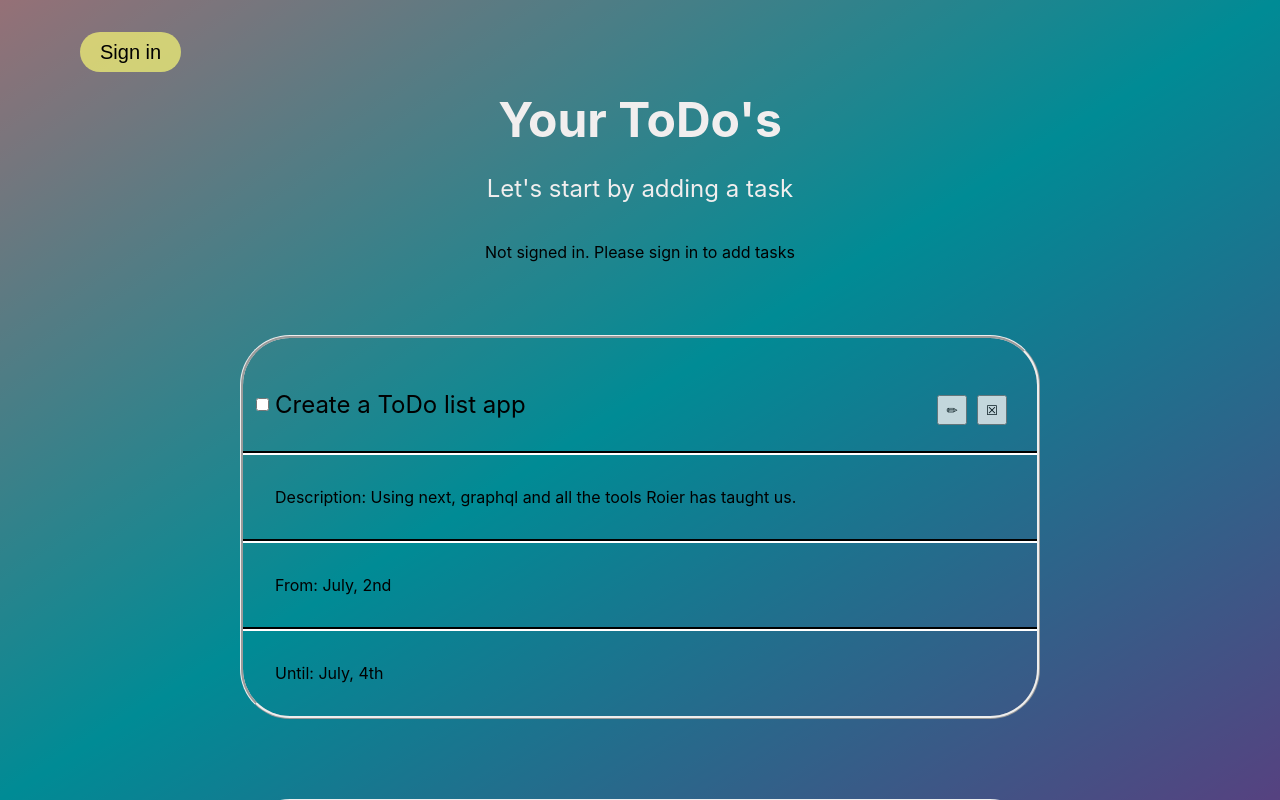
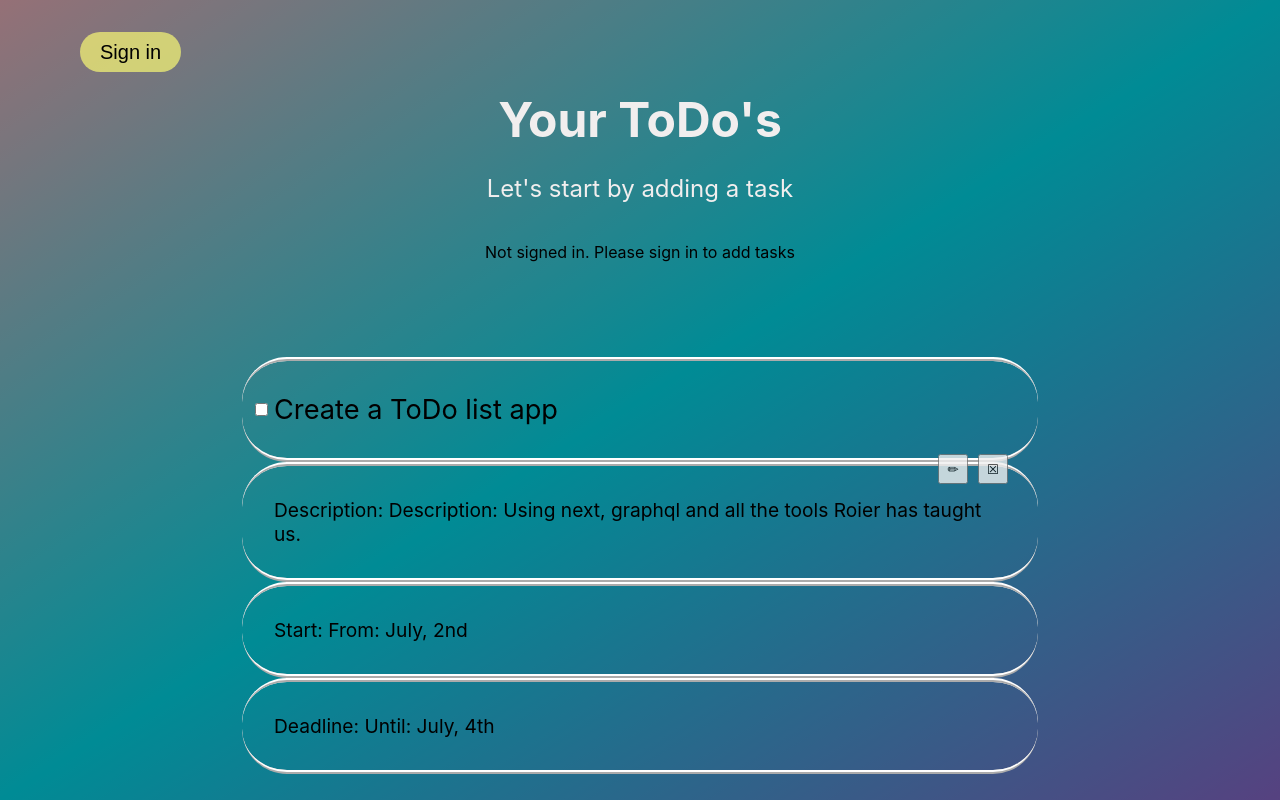
Before and after one commit to Marlon97/rockg6-ToDo-App, a Next.js app: page / in a window 1280 px wide. Built offline with nearby package versions, Linux system fonts and the light colour scheme; no server answers.

Commit message:
checkbox fixed, mainview style changed, datetime still unfixed

```diff
--- a/components/Popup/index.js
+++ b/components/Popup/index.js
@@ -18,7 +18,7 @@ const Popup = ({ onceSubmited, close }) => {
         <h3>Add new task...</h3>
         <form onSubmit={handleSubmit(onSubmit)} action="">
           <div className={styles["task-inputs"]}>
-            <input {...register("title")} type="text" placeholder="Title" />
+            <input {...register("title")} type="text" placeholder="Title" required />
             <textarea
               {...register("description")}
               rows="5"
@@ -27,9 +27,9 @@ const Popup = ({ onceSubmited, close }) => {
               placeholder="Your task description (optional)"
             ></textarea>
               <div>Start date:</div>
-              <input {...register("startDate")} type="datetime-local" id="startDate" name="startDate"  min="2020-06-07T00:01" max="2022-06-14T00:00" ></input>
+              <input {...register("startDate")} type="datetime-local" id="startDate" name="startDate"  min="2020-06-07T00:01" max="2022-06-14T00:00" required></input>
               <div>End date:</div>
-              <input {...register("endDate")} type="datetime-local" id="endDate" name="endDate"  min="2020-06-07T00:01" max="2022-06-14T00:00" ></input>
+              <input {...register("endDate")} type="datetime-local" id="endDate" name="endDate"  min="2020-06-07T00:01" max="2022-06-14T00:00" required></input>
           </div>
           <input type="submit" className={styles["btn-submit"]} value="Add" />
         </form>
--- a/components/Task/Task.module.scss
+++ b/components/Task/Task.module.scss
@@ -5,11 +5,15 @@
   margin-bottom: 5rem;
   border-style: ridge;
   border-radius: 50px;
+  border-top: 2px ridge transparent;
+  border-bottom: 2px ridge transparent;
+  border-left: 2px ridge transparent;
+  border-right: 2px ridge transparent;
 }
 
-.task:hover {
+/*.task:hover {
   background-color: rgb(255, 255, 255, 0.2);
-}
+}*/
 
 .container {
   transform: translateX(-30px) translateY(-320px);
@@ -46,32 +50,42 @@
 
 .title {
   padding: 2rem;
-  border-bottom: 2px solid black;
-  font-size: 1.5rem;
+  border-top: 4px ridge white;
+  border-bottom: 4px ridge white;
+  font-size: 1.7rem;
+  border-radius: 45px;
 }
 
 .description {
   padding: 2rem;
-  border-top: 2px solid white; //transparent; //#000;
-  border-bottom: 2px solid black;
+  border-top: 4px ridge white; //transparent; //#000;
+  border-bottom: 4px ridge white;
+  border-radius: 45px;
+  font-size: 1.2rem;
 
 }
 
 .startDate {
   padding: 2rem;
-  border-top: 2px solid white;
-  border-bottom: 2px solid black;
+  border-top: 4px ridge white;
+  border-bottom: 4px ridge white;
+  border-radius: 45px;
+  font-size: 1.2rem;
 
 }
 
 .endDate {
   padding: 2rem;
-  border-top: 2px solid white;
+  border-top: 4px ridge white;
+  border-bottom: 4px ridge white;
+  border-radius: 45px;
+  font-size: 1.2rem;
 
 }
 
 .cb {
   position: relative;
-  top: 57px;
+  top: 63px;
   left: 9px;
+  cursor: auto;
 }
--- a/components/Task/index.js
+++ b/components/Task/index.js
@@ -6,12 +6,12 @@ const Task = ({ element, title, id, completed, description, startDate, endDate,
   return <div className={styles.task}>
     {/*<div>{title}</div>*/}
     <div className={styles.cb}>
-      <input id={id} type="checkbox" defaultChecked={completed} />
+      <input id={id} type="checkbox" />
     </div>
     <div className={styles.title}>{title}</div>
-    <div className={styles.description}>{description}</div>
-    <div className={styles.startDate}>{startDate}</div>
-    <div className={styles.endDate}>{endDate}</div>
+    <div className={styles.description}>Description: {description}</div>
+    <div className={styles.startDate}>Start: {startDate}</div>
+    <div className={styles.endDate}>Deadline: {endDate}</div>
 
     <div className={styles.container}>
       <button className={styles.editTask} onClick={() => open(false)}> &#9999; </button>
```
